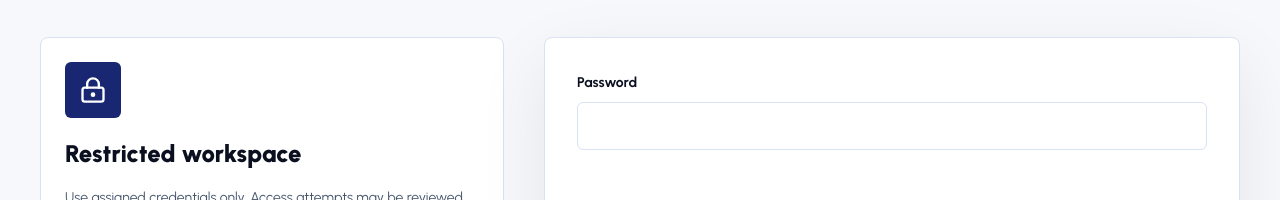
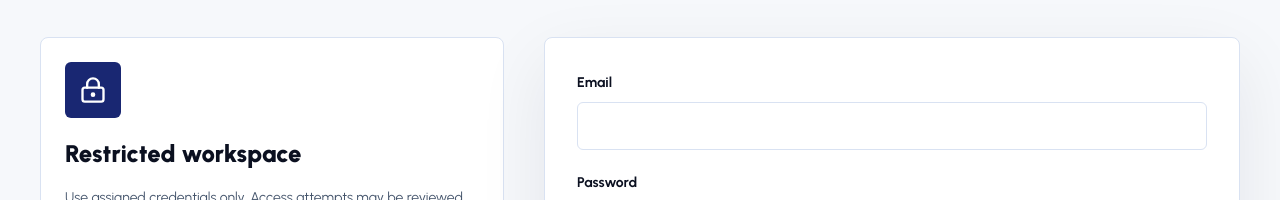
Before and after one commit to temmyjerrybooks/TEMACORE_WEBSITE, a Next.js app: page /admin/login in a window 1280 px wide. Shown: the part 508-708 px from the top of the page. Built offline with nearby package versions, Linux system fonts and the light colour scheme; no server answers.

Commit message:
Require blank email field for admin login

```diff
--- a/src/app/api/admin/login/route.ts
+++ b/src/app/api/admin/login/route.ts
@@ -68,9 +68,11 @@ function recordFailedAttempt(key: string) {
 
 export async function POST(request: Request) {
   const payload = (await request.json().catch(() => null)) as {
+    email?: unknown;
     password?: unknown;
   } | null;
 
+  const email = typeof payload?.email === "string" ? payload.email.trim().toLowerCase() : "";
   const password = typeof payload?.password === "string" ? payload.password : "";
   const key = clientKey(request);
 
@@ -81,14 +83,14 @@ export async function POST(request: Request) {
     );
   }
 
-  if (!password) {
+  if (!email || !password) {
     return NextResponse.json(
-      { ok: false, error: "Password is required." },
+      { ok: false, error: "Email and password are required." },
       { status: 400 }
     );
   }
 
-  const result = await signInAdminWithPassword(password);
+  const result = await signInAdminWithPassword(email, password);
 
   if (!result.ok) {
     if (result.status === 401 || result.status === 403) {
--- a/src/components/admin/login-form.tsx
+++ b/src/components/admin/login-form.tsx
@@ -35,6 +35,7 @@ export function LoginForm({ isConfigured }: LoginFormProps) {
               "Content-Type": "application/json"
             },
             body: JSON.stringify({
+              email: formData.get("email"),
               password: formData.get("password")
             })
           });
@@ -56,6 +57,21 @@ export function LoginForm({ isConfigured }: LoginFormProps) {
         }
       }}
     >
+      <div>
+        <label className="text-sm font-bold text-ink" htmlFor="email">
+          Email
+        </label>
+        <input
+          id="email"
+          name="email"
+          type="email"
+          autoComplete="email"
+          disabled={!isConfigured || status === "submitting"}
+          className="mt-2 min-h-12 w-full rounded-md border border-line bg-white px-4 text-sm font-semibold text-ink outline-none transition focus:border-blue001"
+          required
+        />
+      </div>
+
       <div>
         <label className="text-sm font-bold text-ink" htmlFor="password">
           Password
--- a/src/lib/admin/auth-core.ts
+++ b/src/lib/admin/auth-core.ts
@@ -58,15 +58,24 @@ function toAdminSession(data: SupabaseTokenResponse): AdminAuthResult {
   };
 }
 
-export async function signInAdminWithPassword(password: string): Promise<AdminAuthResult> {
+export async function signInAdminWithPassword(email: string, password: string): Promise<AdminAuthResult> {
   const config = getSupabaseAuthConfig();
-  const email = getAdminEmail();
+  const adminEmail = getAdminEmail();
+  const submittedEmail = email.trim().toLowerCase();
 
-  if (!config.isConfigured || !config.supabaseUrl || !config.anonKey || !email) {
+  if (!config.isConfigured || !config.supabaseUrl || !config.anonKey || !adminEmail) {
     return {
       ok: false,
       status: 503,
       message: "Admin access is not available."
+    };
+  }
+
+  if (submittedEmail !== adminEmail) {
+    return {
+      ok: false,
+      status: 401,
+      message: "Unable to sign in with the provided credentials."
     };
   }
 
@@ -77,7 +86,7 @@ export async function signInAdminWithPassword(password: string): Promise<AdminAu
       "Content-Type": "application/json"
     },
     body: JSON.stringify({
-      email,
+      email: submittedEmail,
       password
     }),
     cache: "no-store"
```
